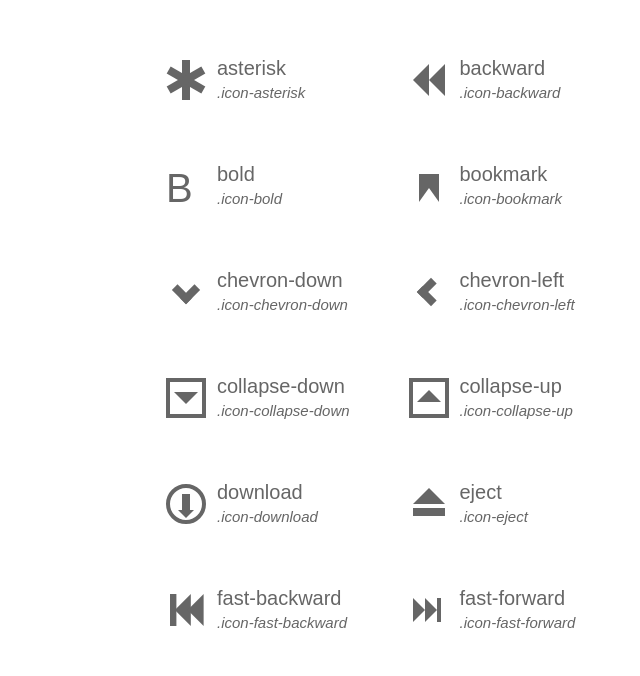
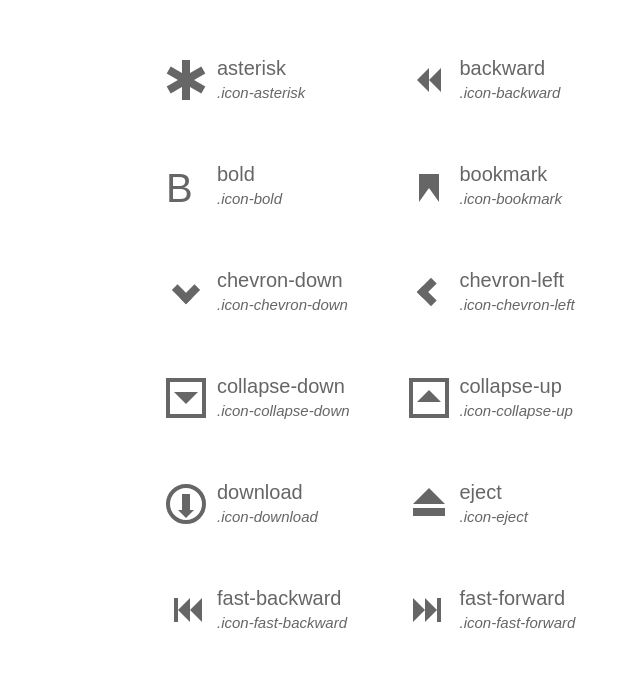
Before and after one commit to colorpeach/Xicon, a website: page demo.html in a window 1280 px wide. Shown: the part 212-888 px from the top of the page, 0-640 px from the left. Drawn offline with Linux system fonts and the light colour scheme.

Commit message:
modify fast-backward and backward

```diff
--- a/less/Xicon2.less
+++ b/less/Xicon2.less
@@ -123,28 +123,31 @@
 
     &fast-backward{
         overflow: visible;
-        .border(0 0 0 .2em);
-        .border-color(0,0,0,1);
-        .scale(.8,.8);
+        border-left: .1em solid;
+        .scale(1,.6);
+        left: .2em;
     }
-    &fast-backward:before,
-    &fast-backward:after{
-        top: .1em;
-        .border(.4em .4em .4em 0);
+    &fast-backward:before{
+        top: .2em;
+        right: .6em;
+        .border(.3em .3em .3em 0);
         .border-color(0,1,0,0);
     }
     &fast-backward:after{
-        left: .4em;
+        top: .2em;
+        right: .3em;
+        .border(.3em .3em .3em 0);
+        .border-color(0,1,0,0);
     }
 
     &backward:before,
     &backward:after{
-        top: .1em;
-        .border(.4em .4em .4em 0);
+        top: .2em;
+        .border(.3em .3em .3em 0);
         .border-color(0,1,0,0);
     }
     &backward:before{
-        left: .1em;
+        left: .2em;
     }
     &backward:after{
         left: .5em;
```
Also changed, not shown: css/Xicon.css.
